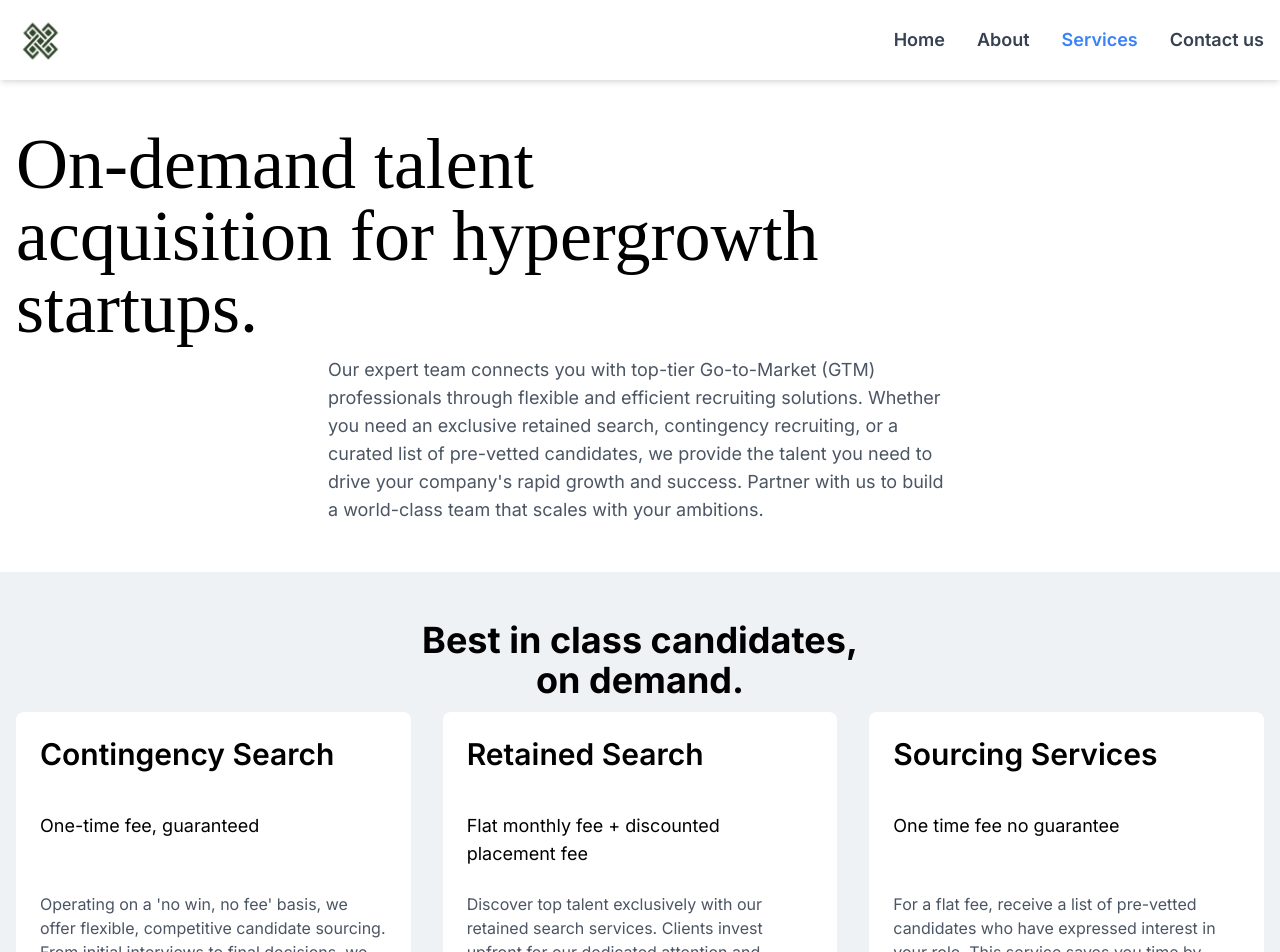
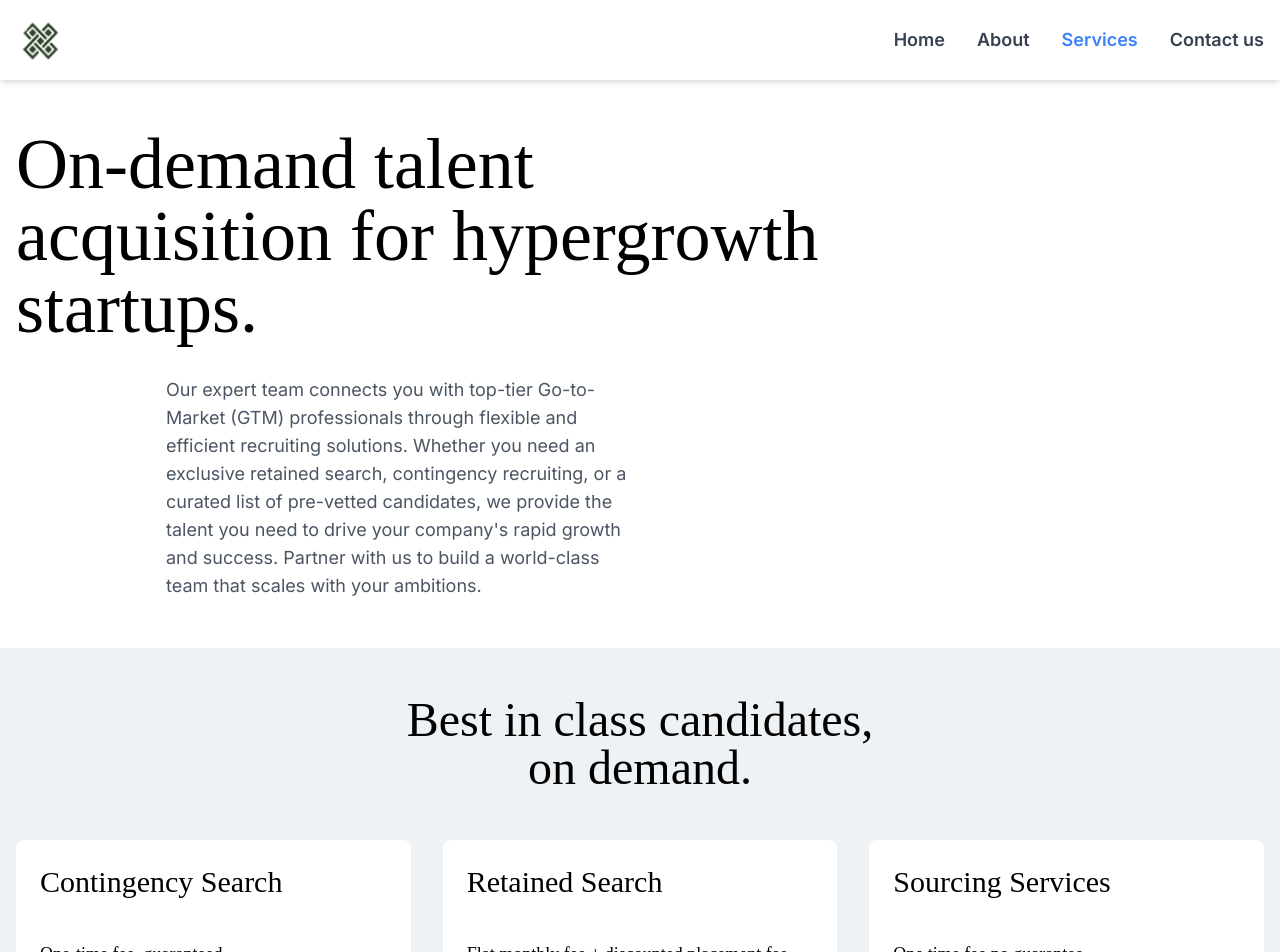
Before and after one commit to shahbaz-veritech/maven-hiring, a Vue app: page /services in a window 1280 px wide. Shown: the top 952 px of the page. Built offline with nearby package versions, Linux system fonts and the light colour scheme.

Commit message:
Fixed padding on services section

```diff
--- a/src/components/landingPage/ExpertiseSection.vue
+++ b/src/components/landingPage/ExpertiseSection.vue
@@ -1,8 +1,8 @@
 <template>
-  <div class="bg-secondry">
+  <div class="bg-secondry font-[swear-display]">
     <section id="services" class="py-12 max-w-7xl mx-auto px-4">
       <div class="container mx-auto">
-        <h1 class="text-2xl lg:text-4xl font-bold text-center mb-3">
+        <h1 class="text-2xl lg:text-5xl font-regular text-center mb-12">
           Best in class candidates, <br />on demand.
         </h1>
 
@@ -12,7 +12,7 @@
             :key="service.title"
             class="rounded-lg hover:shadow-md p-6 bg-white min-h-[410px] max-h-fit transition-all duration-300 flex flex-col"
           >
-            <h3 class="text-3xl font-semibold mb-4 bg-red h-12">
+            <h3 class="text-3xl font-thin mb-4 h-12">
               {{ service.title }}
             </h3>
             <h4 class="mt-3 mb-8 text-lg bg-green h-12">
--- a/src/components/landingPage/ServiceSection.vue
+++ b/src/components/landingPage/ServiceSection.vue
@@ -2,13 +2,13 @@
   <section id="services" class="py-12 max-w-7xl mx-auto px-4 bg-white">
     <div class="flex flex-col">
       <p
-        class="text-[56px] lg:text-[72px] leading-none mb-3 font-[swear-display] font-thin"
+        class="text-[56px] lg:text-[72px] leading-none mb-8 font-[swear-display] font-thin"
       >
         On-demand talent <br />
         acquisition for hypergrowth <br />
         startups.
       </p>
-      <p class="text-lg text-gray-600 w-[100%] md:w-[50%] mx-auto">
+      <p class="text-lg text-gray-600 w-[100%] md:w-[50%] lg:pl-[150px]">
         Our expert team connects you with top-tier Go-to-Market (GTM)
         professionals through flexible and efficient recruiting solutions.
         Whether you need an exclusive retained search, contingency recruiting,
```
